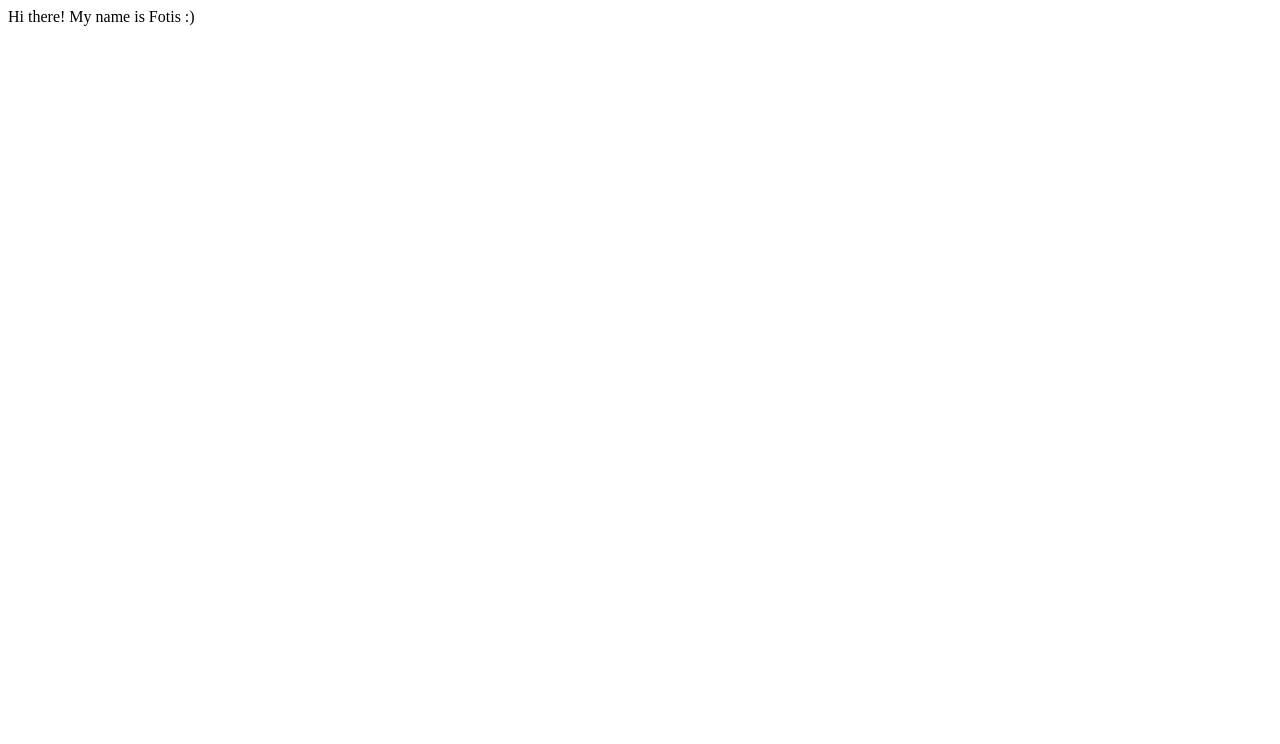
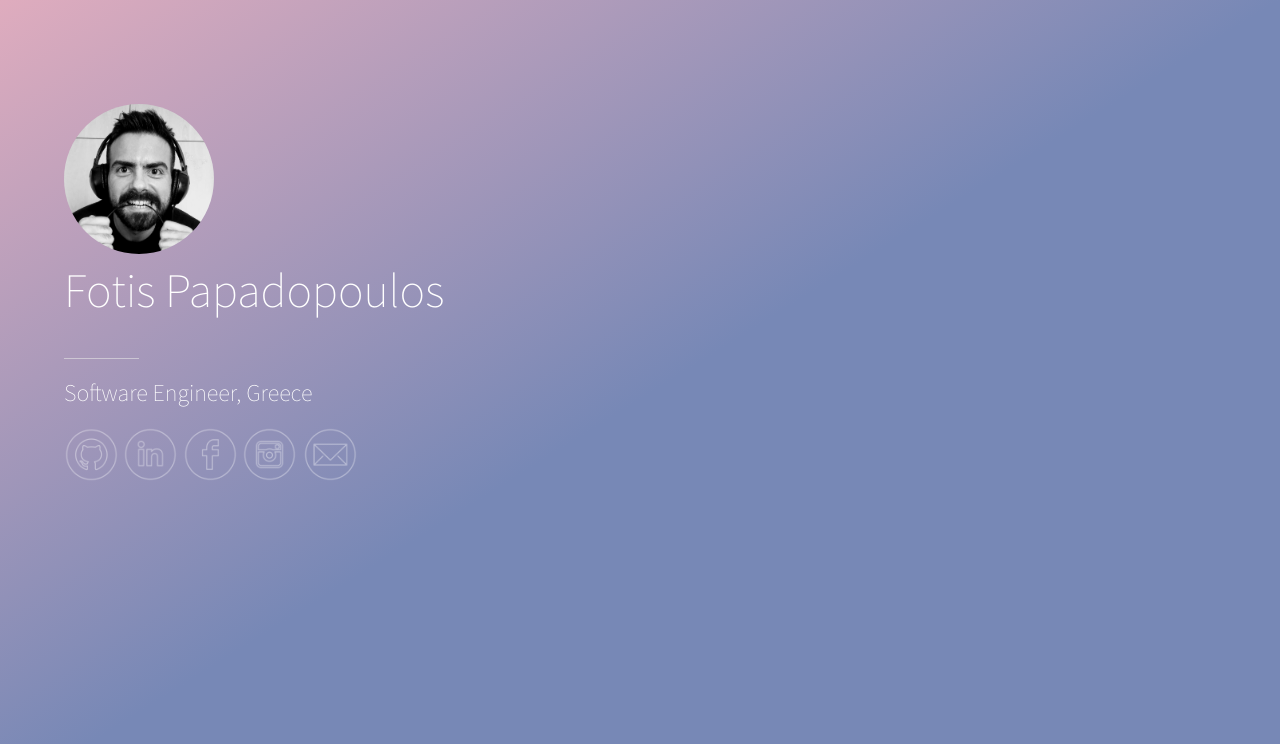
Before and after one commit to fpapadopou/fpapadopou.github.io, a plain HTML site: page index.html in a window 1280 px wide. Drawn offline with nearby package versions, Linux system fonts and the light colour scheme.

Commit message:
Created initial page layout
This is what the page should look like more or less.
Added the following:
- HTML layout
- CSS rules
- Images
- Font for text

```diff
--- a/index.html
+++ b/index.html
@@ -1 +1,50 @@
-Hi there! My name is Fotis :)
+<!doctype html>
+<html lang="en">
+  <head>
+    <meta charset="utf-8">
+    <meta name="viewport" content="width=device-width, initial-scale=1, shrink-to-fit=no">
+    <meta name="theme-color" content="#000000">
+    <link rel="stylesheet" href="https://maxcdn.bootstrapcdn.com/bootstrap/4.0.0-beta/css/bootstrap.min.css" integrity="sha384-/Y6pD6FV/Vv2HJnA6t+vslU6fwYXjCFtcEpHbNJ0lyAFsXTsjBbfaDjzALeQsN6M" crossorigin="anonymous">
+    <link rel="stylesheet" href="style.css">
+    <title>Fotis Papadopoulos</title>
+  </head>
+  <body>
+    <div id="container">
+        <div id="data" class="container">
+            <div class="row" style="border-width: 5px; border-color: white;">
+                <img src="images/profile.jpg" style="height:150px; width:150px;" class="rounded-circle">
+            </div>
+            <div class="row"></div>
+            <!-- Change font sizes to 2.5 and 1.0 respectively for small screens -->
+            <div class="row" style="color: white; font-size: 3em; font-family: SourceSansProExtraLight;"><p>Fotis Papadopoulos</></div>
+            <div class="row"><hr/></div>
+            <div class="row" style="color: white; font-size: 1.5em; font-family: SourceSansProExtraLight;"><p>Software Engineer, Greece</></div>
+            <div class="row"></div>
+            <div class="row">
+              <a href="https://github.com/fpapadopou">
+                  <img src="images/github-logo-white.png" />
+              </a>
+              &nbsp;
+              <a href="https://www.linkedin.com/in/fpapadopou/">
+                  <img src="images/linkedin-logo-white.png" />
+              </a>
+              &nbsp;
+              <a href="https://www.facebook.com/fpapadopou">
+                  <img src="images/facebook-logo-white.png" />
+              </a>
+              &nbsp;
+              <a href="https://www.instagram.com/fpapadopou">
+                  <img src="images/instagram-logo-white.png" />
+              </a>
+              &nbsp;
+              <a href="mailto:fpapadopou@gmail.com">
+                  <img src="images/mail-logo-white.png" />
+              </a>
+            </div>
+        </div>
+    </div>
+    <script src="https://code.jquery.com/jquery-3.2.1.slim.min.js" integrity="sha384-KJ3o2DKtIkvYIK3UENzmM7KCkRr/rE9/Qpg6aAZGJwFDMVNA/GpGFF93hXpG5KkN" crossorigin="anonymous"></script>
+    <script src="https://cdnjs.cloudflare.com/ajax/libs/popper.js/1.11.0/umd/popper.min.js" integrity="sha384-b/U6ypiBEHpOf/4+1nzFpr53nxSS+GLCkfwBdFNTxtclqqenISfwAzpKaMNFNmj4" crossorigin="anonymous"></script>
+    <script src="https://maxcdn.bootstrapcdn.com/bootstrap/4.0.0-beta/js/bootstrap.min.js" integrity="sha384-h0AbiXch4ZDo7tp9hKZ4TsHbi047NrKGLO3SEJAg45jXxnGIfYzk4Si90RDIqNm1" crossorigin="anonymous"></script>
+  </body>
+</html>
--- /dev/null
+++ b/style.css
@@ -0,0 +1,58 @@
+html {
+    height: 100%;
+    width: 100%;
+}
+
+body {
+  margin: 0;
+  padding: 0;
+  font-family: sans-serif;
+  text-align: center;
+  height: 100%;
+}
+
+#data {
+    margin-left: 5%;
+}
+
+@font-face {
+    font-family: SourceSansProExtraLight;
+    src: url("font/SourceSansPro-ExtraLight.woff") format("woff"), url("font/SourceSansPro-ExtraLight.ttf")  format("truetype");
+}
+
+a>img {
+    width: 55px;
+    height: 55px;
+    opacity: 0.4;
+}
+
+hr {
+    padding-left: 0;
+    background-color: white;
+    opacity: 0.6;
+    margin-left: 0;
+    width: 75px;
+}
+
+a>img:hover {
+    opacity: 1.0;
+}
+
+#container {
+    height: 100%;
+    width: 100%;
+    background: #B4D3D2; /* For browsers that do not support gradients */
+    background: -webkit-linear-gradient(left top, #DFACBE, #7788B6, #7788B6); /* For Safari 5.1 to 6.0 */
+    background: -o-linear-gradient(bottom right, #DFACBE, #7788B6, #7788B6); /* For Opera 11.1 to 12.0 */
+    background: -moz-linear-gradient(bottom right, #DFACBE, #7788B6, #7788B6); /* For Firefox 3.6 to 15 */
+    background: linear-gradient(to bottom right, #DFACBE, #7788B6, #7788B6); /* Standard syntax */
+}
+
+#data {
+    width: 50%;
+    height: 75%;
+    position: relative;
+    top: 13%;
+    border-width: 5px;
+    border-color: white;
+}
```
Also changed, not shown: font/font.css (added, +11 -0 lines), font/SourceSansPro-ExtraLight.ttf (added), font/SourceSansPro-ExtraLight.woff (added), images/facebook-logo-white.png (added), images/github-logo-white.png (added), images/instagram-logo-white.png (added), images/linkedin-logo-white.png (added), images/mail-logo-white.png (added), images/profile.jpg (added), 1 other file.
